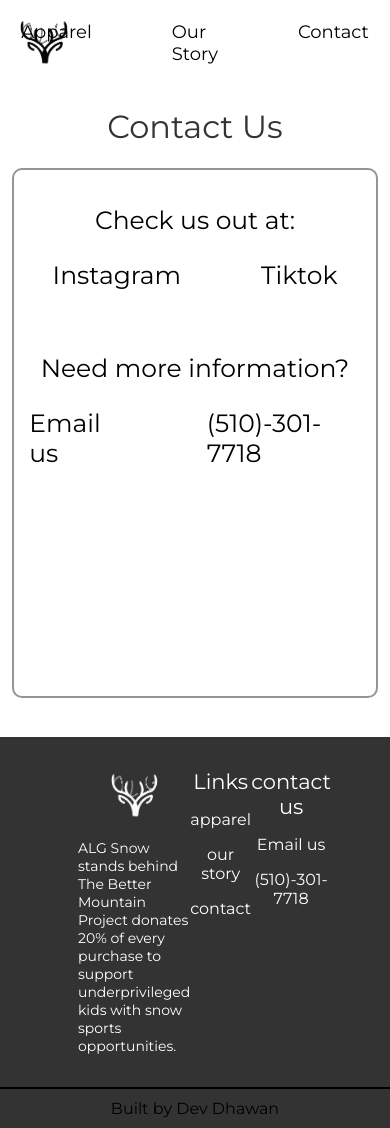
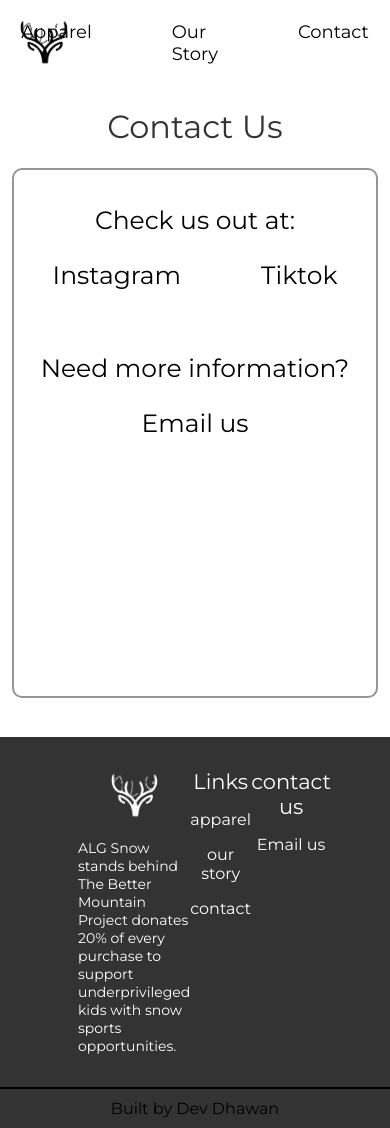
Before and after one commit to dedhaw/silver-train, a React (Vite) app: page /contact in a window 390 px wide. Built offline with nearby package versions, Linux system fonts and the light colour scheme.

Commit message:
Phone number removed

```diff
--- a/src/components/Footer.tsx
+++ b/src/components/Footer.tsx
@@ -73,7 +73,6 @@ export default function Footer() {
           <FooterContent>
             <h2>contact us</h2>
             <a href="mailto:algsnowcompany@gmail.com">Email us</a>
-            <a href="tel:+15103017718">(510)-301-7718</a>
           </FooterContent>
         </FooterContainer>
       </div>
--- a/src/views/Contact.tsx
+++ b/src/views/Contact.tsx
@@ -41,7 +41,6 @@ export default function Contact() {
         <p>Need more information?</p>
         <Container>
           <a href="mailto:algsnowcompany@gmail.com">Email us</a>
-          <a href="tel:+15103017718">(510)-301-7718</a>
         </Container>
       </Section>
       <br />
```
